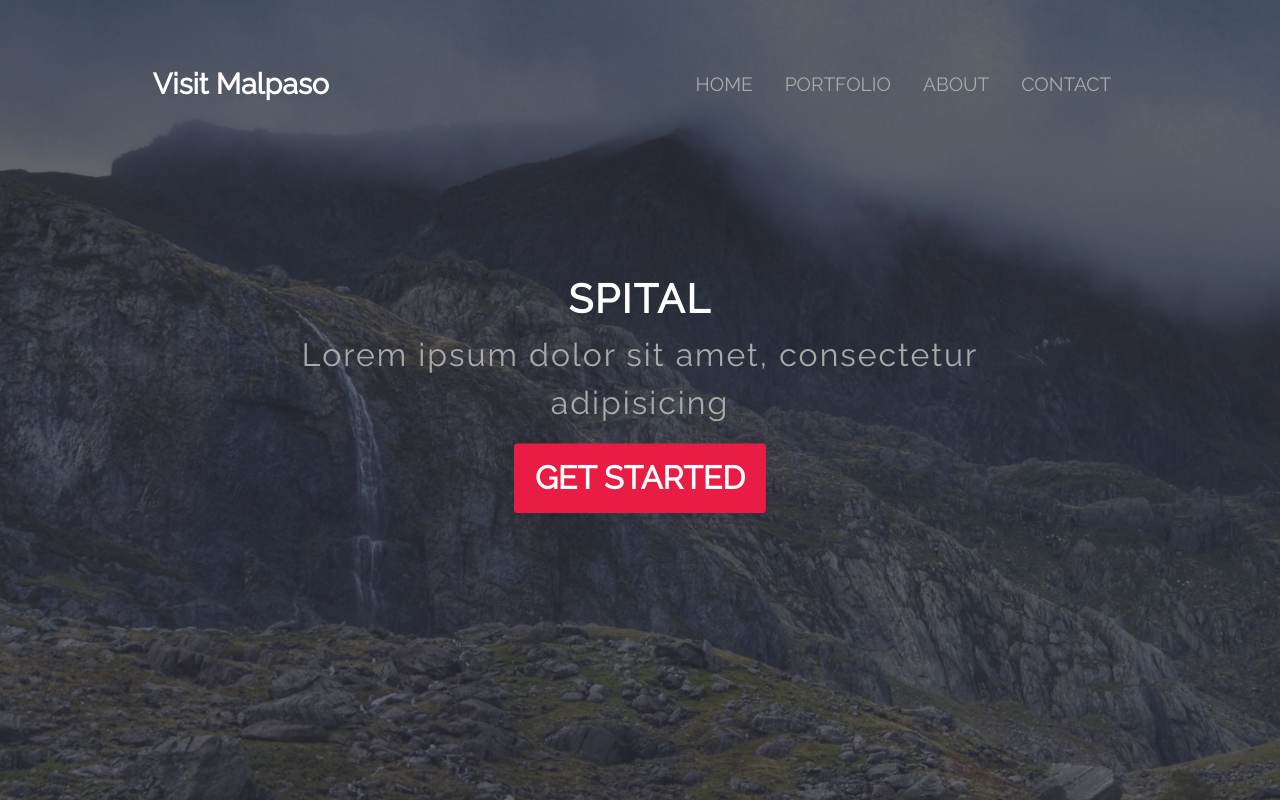
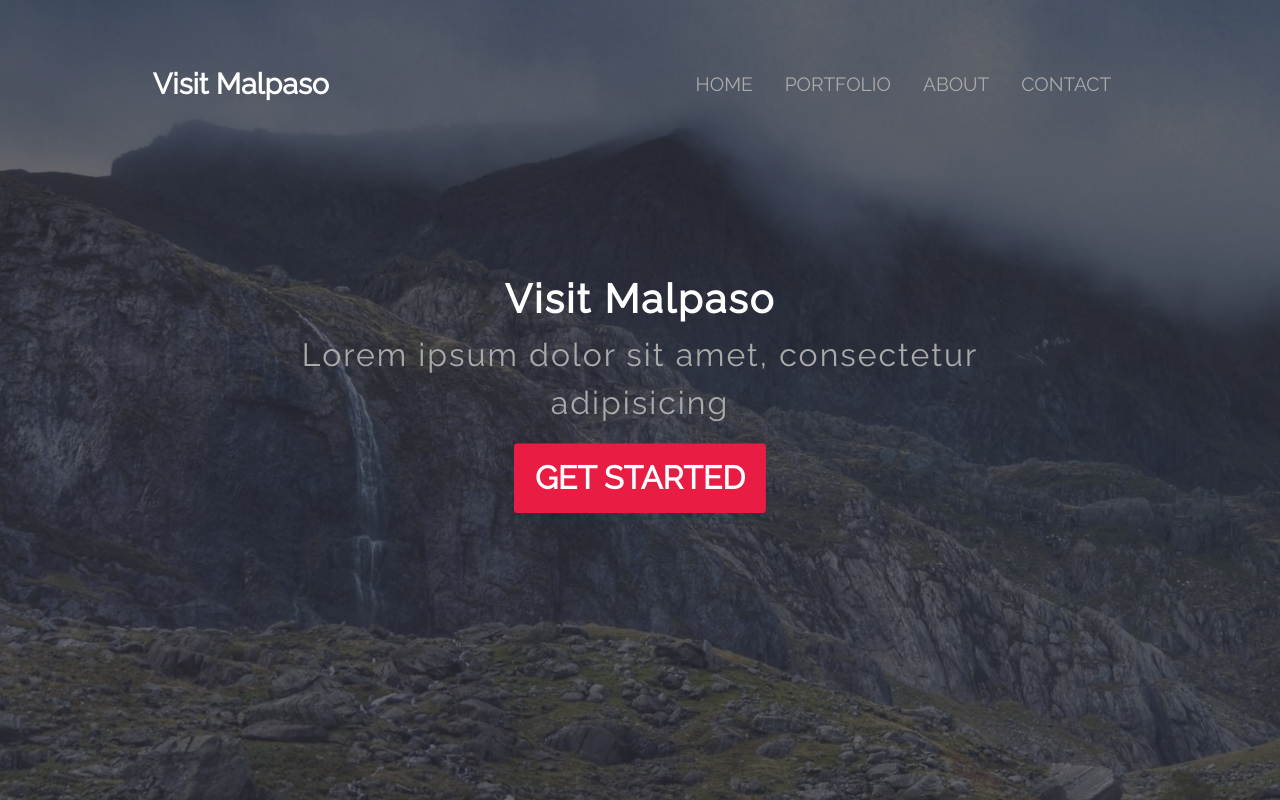
Before and after one commit to Kotaro-Axel/LadingPage, a plain HTML site: page index.html in a window 1280 px wide. Drawn offline with nearby package versions, Linux system fonts and the light colour scheme.

Commit message:
Landing page 2

```diff
--- a/index.html
+++ b/index.html
@@ -33,7 +33,7 @@
 				</nav>
 			</div>
 			<div class="col-md-8 offset-md-2 info">
-				<h1 class="text-center">SPITAL</h1>
+				<h1 class="text-center">Visit Malpaso</h1>
 				<p class="text-center">
 					Lorem ipsum dolor sit amet, consectetur adipisicing
 				</p>
```
